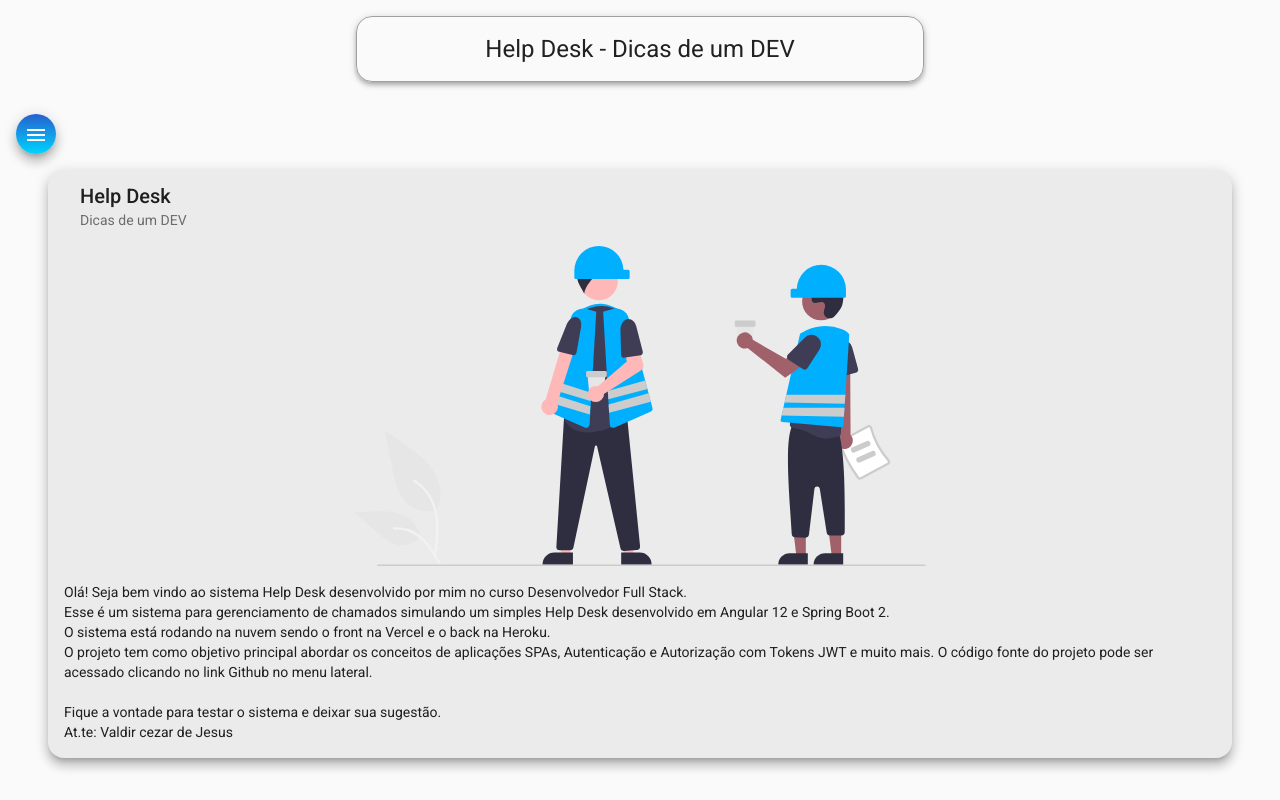
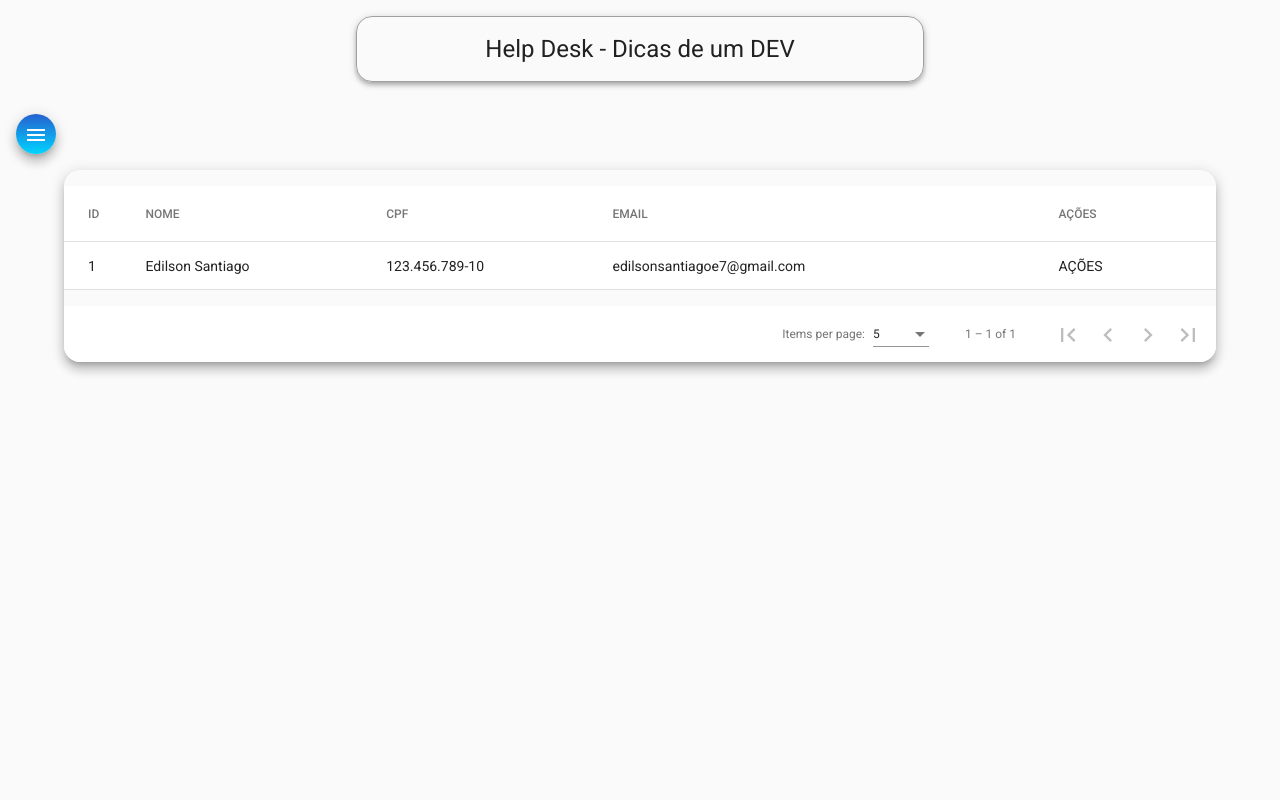
Before and after one commit to edilson-santiago-da-silva/helpdesk-frontend, an Angular app: page /technician in a window 1280 px wide. Before the commit this address led to /home. Built offline with nearby package versions, Linux system fonts and the light colour scheme.

Commit message:
technician rounded-table

```diff
--- a/src/app/components/nav/nav.component.ts
+++ b/src/app/components/nav/nav.component.ts
@@ -11,7 +11,7 @@
   constructor(private router: Router) { }
 
   ngOnInit(): void {
-    this.router.navigate(['home'])
+    this.router.navigate(['technician'])
   }
 
 }
--- a/src/app/components/technician/technician-list/technician-list.component.css
+++ b/src/app/components/technician/technician-list/technician-list.component.css
@@ -0,0 +1,15 @@
+.container {
+    width: 90%;
+    margin: auto;
+}
+
+table {
+    width: 100%;
+    margin: 1rem auto;
+  }
+
+.rounded-table {
+    margin: 1rem auto;
+    border-radius: 1rem ; /* Ajuste o valor conforme necessário */
+    overflow: hidden; /* Para garantir que as bordas arredondadas funcionem corretamente */
+  }
--- a/src/app/components/technician/technician-list/technician-list.component.html
+++ b/src/app/components/technician/technician-list/technician-list.component.html
@@ -1 +1,40 @@
-<p>technician-list works!</p>
+<div class="container">
+    <div class="mat-elevation-z8 rounded-table">
+        <table mat-table [dataSource]="dataSource" >
+
+          <ng-container matColumnDef="position">
+            <th mat-header-cell *matHeaderCellDef> ID </th>
+            <td mat-cell *matCellDef="let element"> {{element.id}} </td>
+          </ng-container>
+
+          <ng-container matColumnDef="name">
+            <th mat-header-cell *matHeaderCellDef> NOME </th>
+            <td mat-cell *matCellDef="let element"> {{element.name}} </td>
+          </ng-container>
+
+          <ng-container matColumnDef="weight">
+            <th mat-header-cell *matHeaderCellDef> CPF </th>
+            <td mat-cell *matCellDef="let element"> {{element.cpf}} </td>
+          </ng-container>
+
+          <ng-container matColumnDef="symbol">
+            <th mat-header-cell *matHeaderCellDef> EMAIL </th>
+            <td mat-cell *matCellDef="let element"> {{element.email}} </td>
+          </ng-container>
+
+          <ng-container matColumnDef="action">
+            <th mat-header-cell *matHeaderCellDef> AÇÕES </th>
+            <td mat-cell *matCellDef="let element"> AÇÕES </td>
+          </ng-container>
+
+
+          <tr mat-header-row *matHeaderRowDef="displayedColumns"></tr>
+          <tr mat-row *matRowDef="let row; columns: displayedColumns;"></tr>
+        </table>
+
+        <mat-paginator [pageSizeOptions]="[5, 10, 20]"
+                       showFirstLastButtons
+                       aria-label="Select page of periodic elements">
+        </mat-paginator>
+      </div>
+</div>
--- a/src/app/components/technician/technician-list/technician-list.component.ts
+++ b/src/app/components/technician/technician-list/technician-list.component.ts
@@ -1,4 +1,7 @@
-import { Component, OnInit } from '@angular/core';
+import { Component, OnInit, ViewChild } from '@angular/core';
+import { MatPaginator } from '@angular/material/paginator';
+import { MatTableDataSource } from '@angular/material/table';
+import { Technician } from 'src/app/models/technician';
 
 @Component({
   selector: 'app-technician-list',
@@ -7,9 +10,30 @@
 })
 export class TechnicianListComponent implements OnInit {
 
+  ELEMENT_DATA: Technician[] = [
+    {
+      id: 1,
+      name: 'Edilson Santiago',
+      cpf: '123.456.789-10',
+      email: 'edilsonsantiagoe7@gmail.com',
+      password: '1234',
+      profile: ['0'],
+      creationDate: '28/07/2024'
+    }
+  ]
+
+  displayedColumns: string[] = ['position', 'name', 'weight', 'symbol', 'action'];
+  dataSource = new MatTableDataSource<Technician>(this.ELEMENT_DATA);
+
   constructor() { }
 
   ngOnInit(): void {
   }
 
+  @ViewChild(MatPaginator) paginator: MatPaginator;
+
+  ngAfterViewInit() {
+    this.dataSource.paginator = this.paginator;
+  }
+
 }
--- /dev/null
+++ b/src/app/models/technician.ts
@@ -0,0 +1,11 @@
+export interface Technician {
+    id?:          any;
+    name:      string;
+    cpf:       string;
+    email:     string;
+    password:  string;
+    profile: string[];
+    creationDate: any;
+
+
+}
```
Also changed, not shown: src/app/components/home/home.component.css (line endings or trailing spaces).
